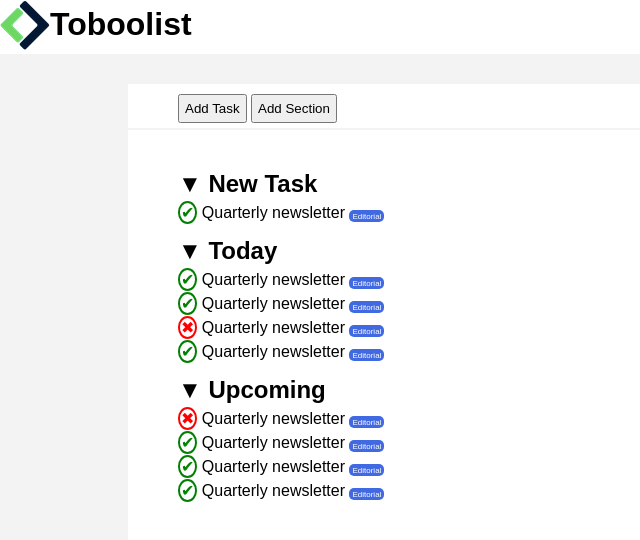
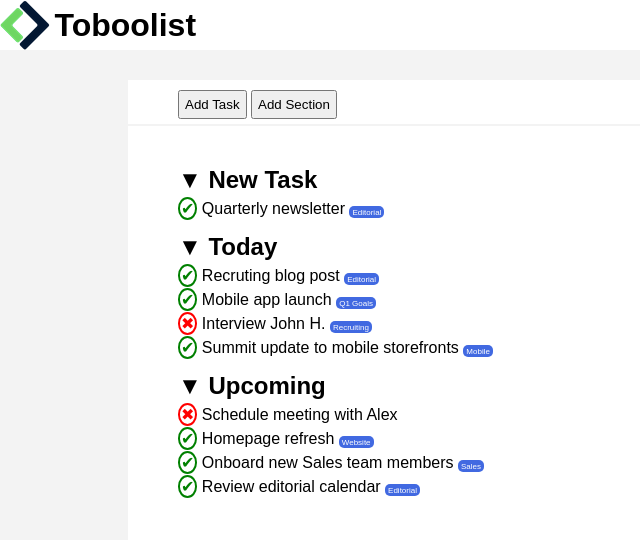
Before and after one commit to gmirizzi/html-css-toboolist, a plain HTML site: page index.html in a window 1280 px wide. Shown: the whole page, without its empty margins (0-640 px from the left). Drawn offline with Linux system fonts and the light colour scheme.

Commit message:
vertical align

```diff
--- a/css/stile.css
+++ b/css/stile.css
@@ -5,6 +5,7 @@
 html {
     font-family:Arial, Helvetica, sans-serif
 }
+
 
 body {
     background-color: rgb(243, 243, 243);
@@ -18,14 +19,12 @@ nav, main {
     padding-left: 50px;
 }
 
-header {
-    position: relative;
+header img, h1 {
+    vertical-align: middle;
 }
 
 h1 {
     display: inline-block;
-    position: absolute;
-    bottom: 20%;
 }
 
 #container {
--- a/index.html
+++ b/index.html
@@ -15,8 +15,8 @@
 
     <div id="container">
         <nav>
-            <button>Add Task</button>
-            <button>Add Section</button>
+            <button id='task'>Add Task</button>
+            <button id='section'>Add Section</button>
         </nav>
 
         <main>
@@ -26,17 +26,17 @@
             </section>
             <section>
                 <h2>▼ Today</h2>
-                <div class="li"><span class="spunta checked">✔</span> Quarterly newsletter <span class="etichetta">Editorial</span></div>
-                <div class="li"><span class="spunta checked">✔</span> Quarterly newsletter <span class="etichetta">Editorial</span></div>
-                <div class="li"><span class="spunta unchecked">✖</span> Quarterly newsletter <span class="etichetta">Editorial</span></div>
-                <div class="li"><span class="spunta checked">✔</span> Quarterly newsletter <span class="etichetta">Editorial</span></div>
+                <div class="li"><span class="spunta checked">✔</span> Recruting blog post <span class="etichetta">Editorial</span></div>
+                <div class="li"><span class="spunta checked">✔</span> Mobile app launch <span class="etichetta">Q1 Goals</span></div>
+                <div class="li"><span class="spunta unchecked">✖</span> Interview John H. <span class="etichetta">Recruiting</span></div>
+                <div class="li"><span class="spunta checked">✔</span> Summit update to mobile storefronts <span class="etichetta">Mobile</span></div>
             </section>
             <section>
                 <h2>▼ Upcoming</h2>
-                <div class="li"><span class="spunta unchecked">✖</span> Quarterly newsletter <span class="etichetta">Editorial</span></div>
-                <div class="li"><span class="spunta checked">✔</span> Quarterly newsletter <span class="etichetta">Editorial</span></div>
-                <div class="li"><span class="spunta checked">✔</span> Quarterly newsletter <span class="etichetta">Editorial</span></div>
-                <div class="li"><span class="spunta checked">✔</span> Quarterly newsletter <span class="etichetta">Editorial</span></div>
+                <div class="li"><span class="spunta unchecked">✖</span> Schedule meeting with Alex</div>
+                <div class="li"><span class="spunta checked">✔</span> Homepage refresh <span class="etichetta">Website</span></div>
+                <div class="li"><span class="spunta checked">✔</span> Onboard new Sales team members <span class="etichetta">Sales</span></div>
+                <div class="li"><span class="spunta checked">✔</span> Review editorial calendar <span class="etichetta">Editorial</span></div>
             </section>
         </main>
     </div>
```
